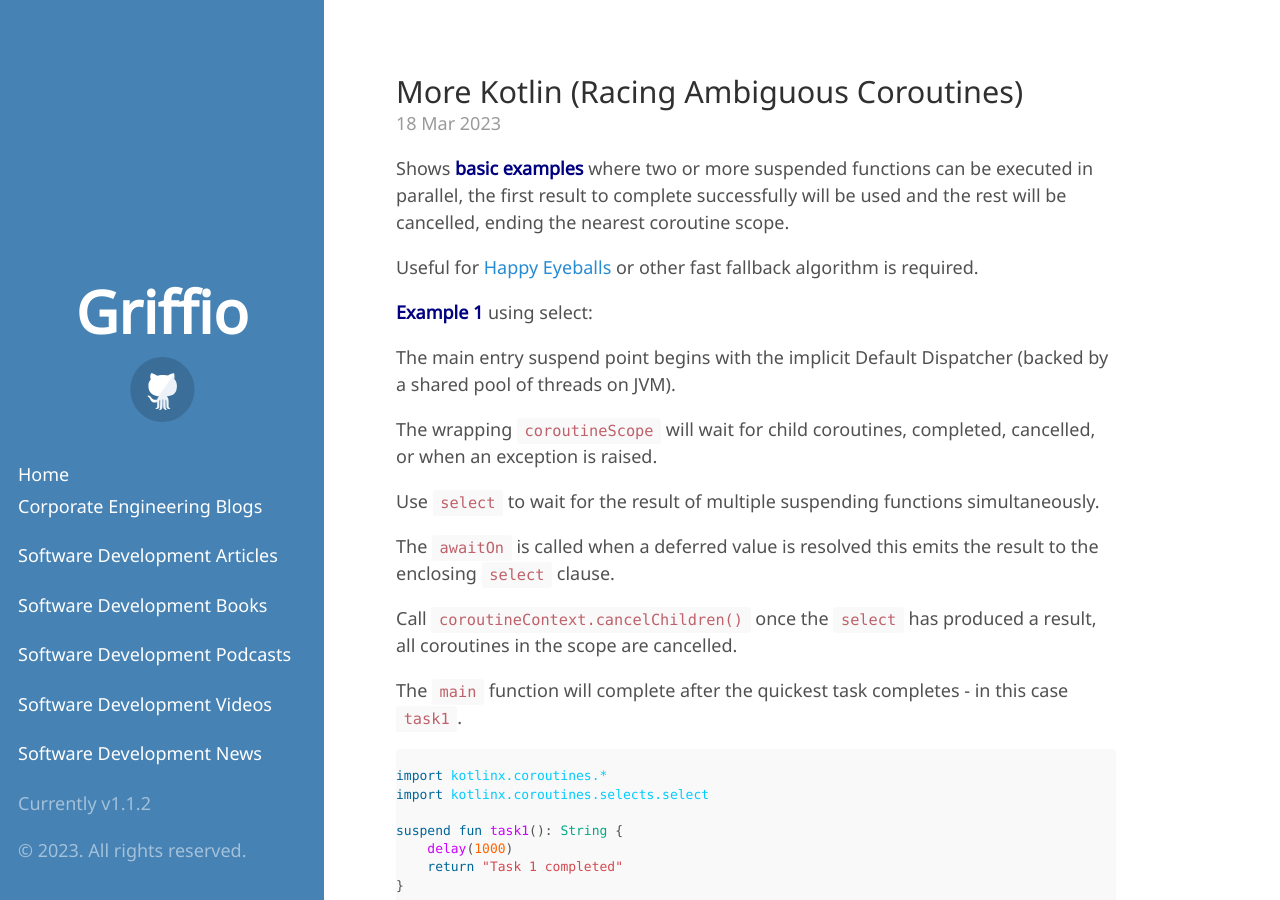
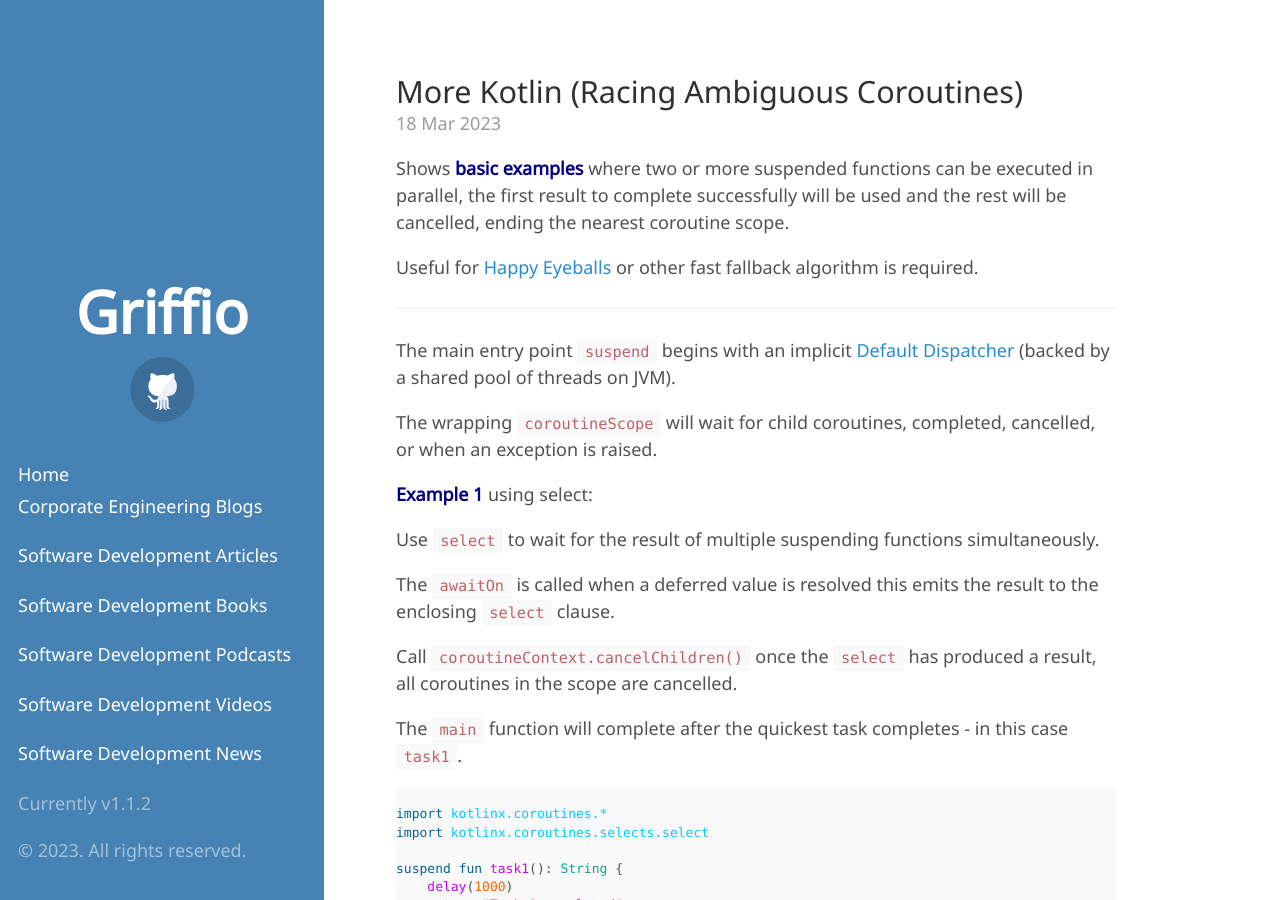
Before and after one commit to griffio/griffio.github.io, a Jekyll site: the page built from _posts/2023-03-18-More-Kotlin-Racing-Ambiguous-Coroutines.md, in a window 1280 px wide and 900 px high. Built offline with Jekyll 4.4.1, drawn with Linux system fonts in a browser that asks for light colours; some web fonts are replaced.

Commit message:
flow merge tasks

```diff
--- a/_posts/2023-03-18-More-Kotlin-Racing-Ambiguous-Coroutines.md
+++ b/_posts/2023-03-18-More-Kotlin-Racing-Ambiguous-Coroutines.md
@@ -13,11 +13,13 @@
 
 Useful for [Happy Eyeballs](https://www.rfc-editor.org/rfc/rfc8305) or other fast fallback algorithm is required.
 
-**Example 1** using select:
+---
 
-The main entry suspend point begins with the implicit Default Dispatcher (backed by a shared pool of threads on JVM).
+The main entry point `suspend` begins with an implicit [Default Dispatcher](https://kotlinlang.org/docs/coroutine-context-and-dispatchers.html#dispatchers-and-threads) (backed by a shared pool of threads on JVM).
 
 The wrapping `coroutineScope` will wait for child coroutines, completed, cancelled, or when an exception is raised.
+
+**Example 1** using select:
 
 Use `select` to wait for the result of multiple suspending functions simultaneously.
 
```
